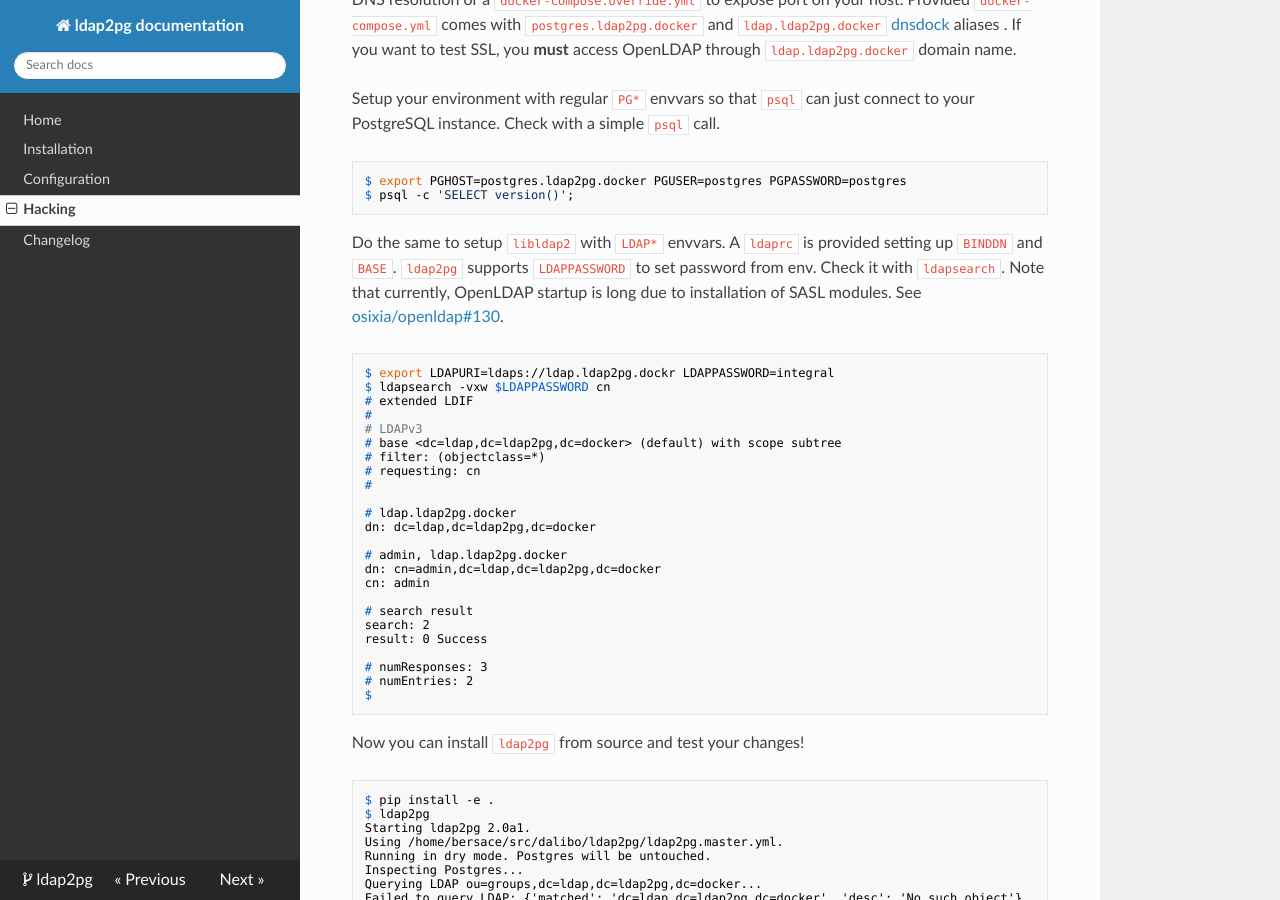
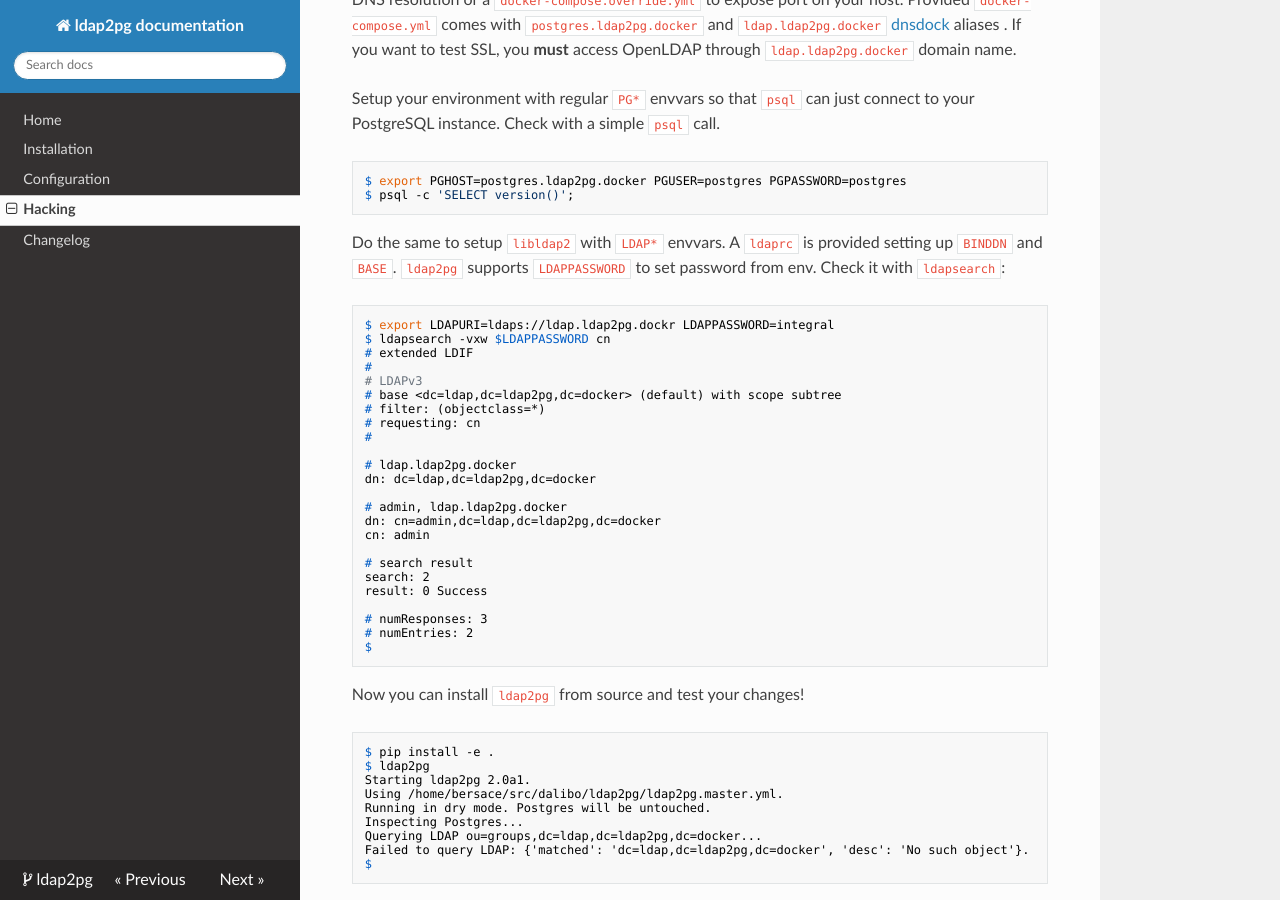
Before and after one commit to dalibo/ldap2pg, an MkDocs documentation site: the page built from docs/hacking.md, in a window 1280 px wide and 900 px high, scrolled down 507 px. Built offline with MkDocs 1.6.1, drawn with Linux system fonts in a browser that asks for light colours; nearby versions of some CDN libraries; old or Windows-style settings are respelled for this version of MkDocs.

Commit message:
Upgrade to osixia/openldap:1.1.9

````diff
--- a/docs/hacking.md
+++ b/docs/hacking.md
@@ -36,9 +36,7 @@
 
 Do the same to setup `libldap2` with `LDAP*` envvars. A `ldaprc` is provided
 setting up `BINDDN` and `BASE`. `ldap2pg` supports `LDAPPASSWORD` to set
-password from env. Check it with `ldapsearch`. Note that currently, OpenLDAP
-startup is long due to installation of SASL modules.
-See [osixia/openldap#130](https://github.com/osixia/docker-openldap/pull/130).
+password from env. Check it with `ldapsearch`:
 
 ``` console
 $ export LDAPURI=ldaps://ldap.ldap2pg.dockr LDAPPASSWORD=integral
````
Also changed, not shown: docker-compose.yml (+5 -5 lines), 7 other files.
